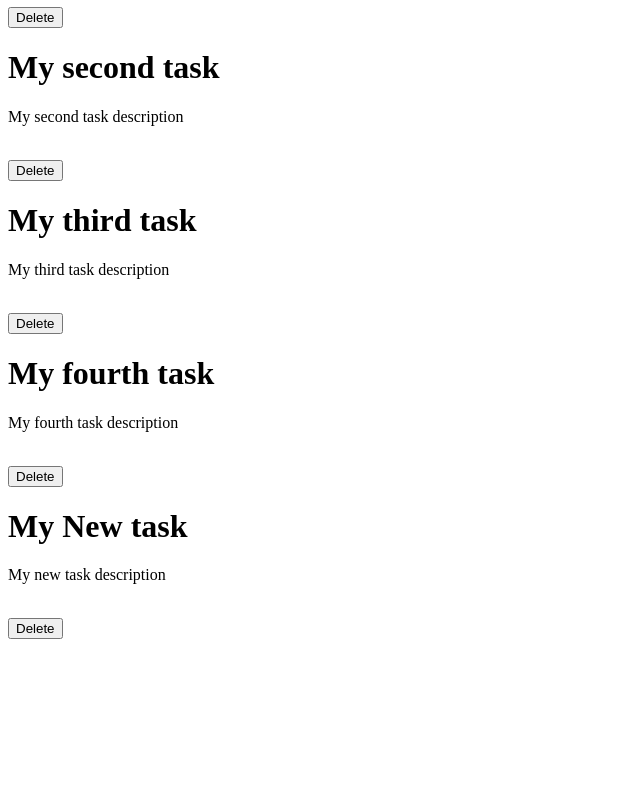
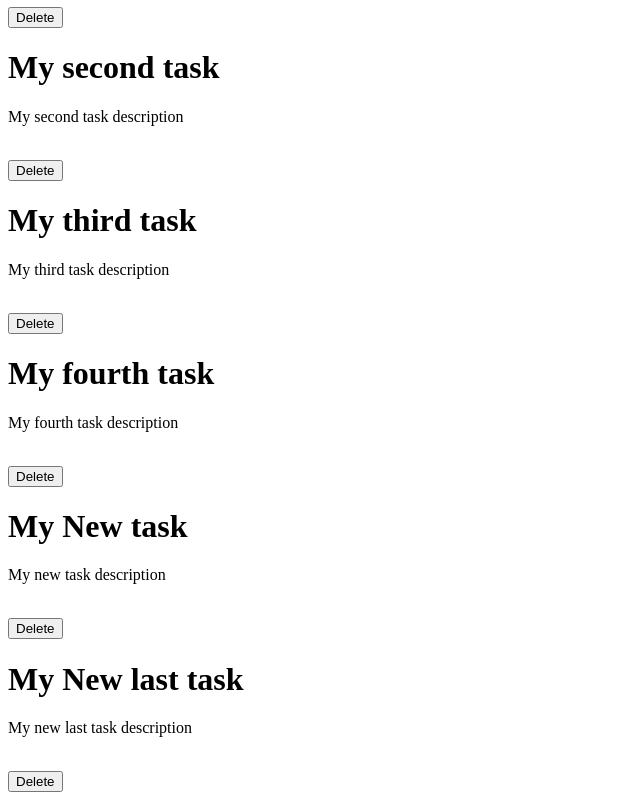
Before and after one commit to isrot/github-test, a React (Vite) app: page / in a window 1280 px wide. Shown: the part 295-1095 px from the top of the page, without its empty margins (0-640 px from the left). Before the commit the page ends 942 px from the top, so only its background shows below. Built offline with nearby package versions, Linux system fonts and the light colour scheme.

Commit message:
added another task now 5

```diff
--- a/src/data/tasks.js
+++ b/src/data/tasks.js
@@ -24,4 +24,9 @@ export const task = [
         title : "My New task",
         description : "My new task description",
     },
+    {
+        id : 5,
+        title : "My New last task",
+        description : "My new last task description",
+    },
 ];
```
